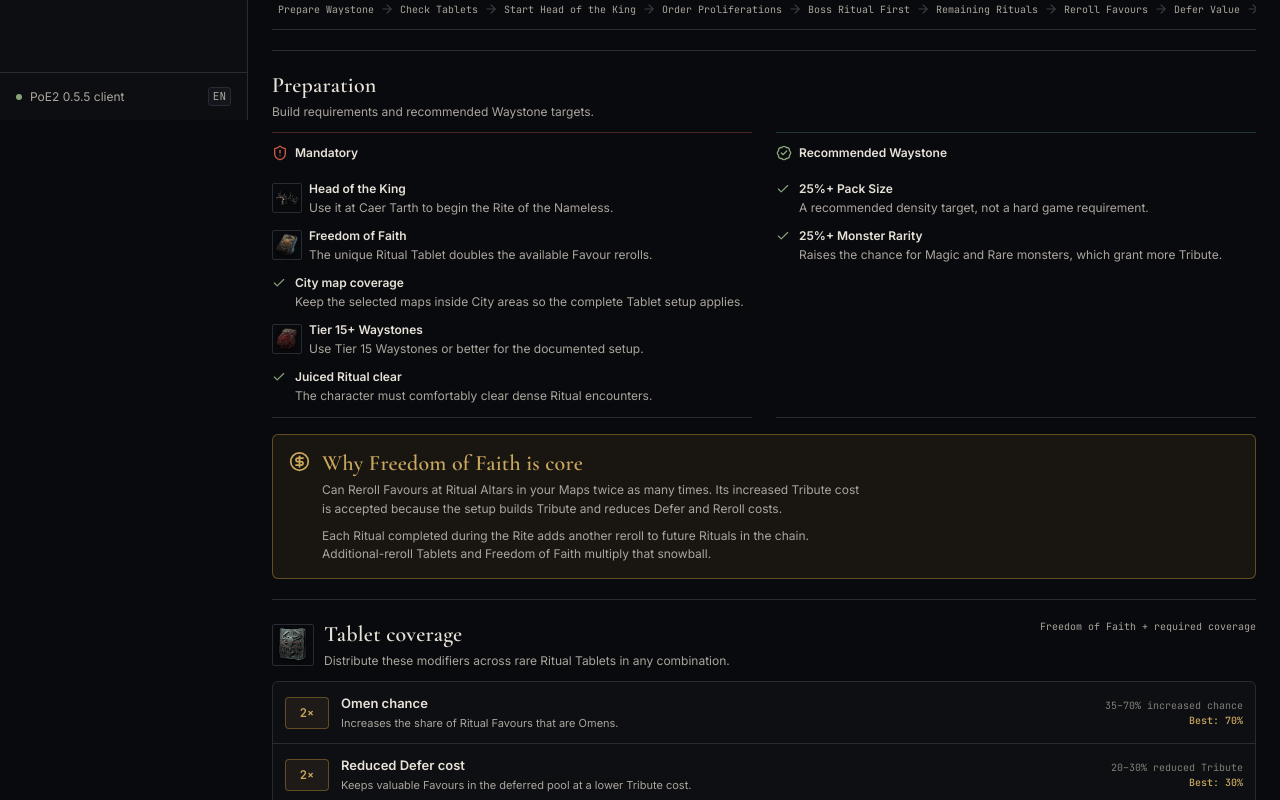
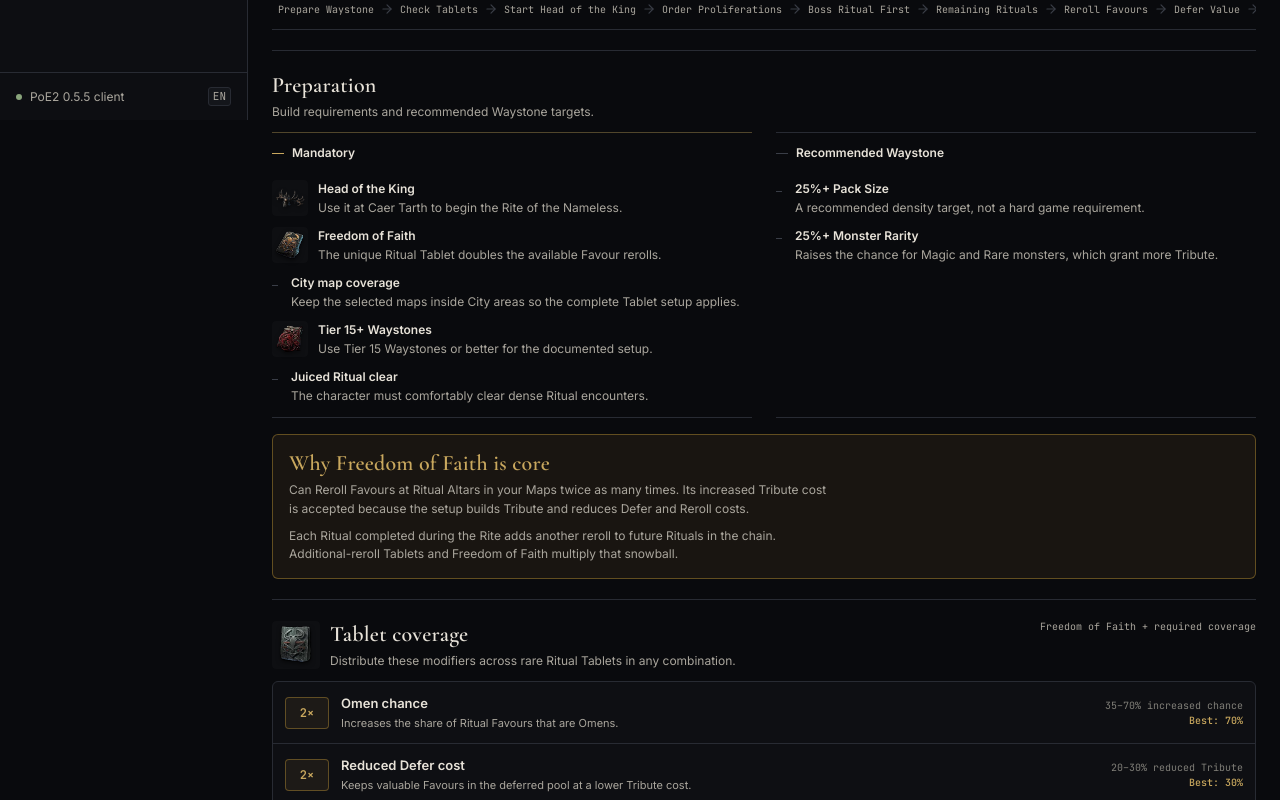
Before and after one commit to SCamposs/regexile, a Next.js app: page /farms/ritual in a window 1280 px wide. Shown: the part 680-1480 px from the top of the page. Built offline with nearby package versions, Linux system fonts and the light colour scheme.

Commit message:
style: refine farm icon semantics

```diff
--- a/app/globals.css
+++ b/app/globals.css
@@ -930,22 +930,23 @@
   display: grid;
   place-items: center;
   flex: none;
-  width: 2.625rem;
-  height: 2.625rem;
-  padding: 0.125rem;
-  border: 1px solid var(--border-default);
-  border-radius: 0.125rem;
-  background: #090a0d;
+  width: 3rem;
+  height: 3rem;
+  padding: 0.25rem;
+  border: 0;
+  border-radius: var(--radius);
+  background: rgba(255, 255, 255, 0.025);
 }
 
 .game-artwork[data-size="hero"] {
-  width: 5rem;
-  height: 5rem;
+  width: 5.5rem;
+  height: 5.5rem;
 }
 
 .game-artwork[data-size="item"] {
-  width: 1.875rem;
-  height: 1.875rem;
+  width: 2.25rem;
+  height: 2.25rem;
+  padding: 0.1875rem;
 }
 
 .game-artwork img {
@@ -1099,18 +1100,29 @@
 }
 
 .farm-panel-required {
-  border-top-color: rgba(201, 91, 75, 0.34);
+  border-top-color: rgba(201, 168, 94, 0.38);
 }
 
 .farm-panel-recommended {
-  border-top-color: rgba(94, 173, 134, 0.3);
+  border-top-color: var(--border-default);
 }
 
 .farm-panel-title {
   display: flex;
   align-items: center;
-  gap: 0.4375rem;
+  gap: 0.5rem;
   padding-bottom: 0.375rem;
+}
+
+.farm-panel-title::before {
+  width: 0.75rem;
+  height: 1px;
+  background: var(--border-strong);
+  content: "";
+}
+
+.farm-panel-required .farm-panel-title::before {
+  background: var(--gold-bright);
 }
 
 .farm-panel-title h3,
@@ -1124,14 +1136,6 @@
   line-height: 1.4;
 }
 
-.farm-panel-required .farm-panel-title svg {
-  color: var(--danger);
-}
-
-.farm-panel-recommended .farm-panel-title svg {
-  color: var(--success);
-}
-
 .farm-checklist {
   display: grid;
   gap: 0.625rem;
@@ -1142,7 +1146,7 @@
 
 .farm-checklist li {
   display: grid;
-  grid-template-columns: 1rem minmax(0, 1fr);
+  grid-template-columns: 0.75rem minmax(0, 1fr);
   align-items: start;
   gap: 0.4375rem;
   color: var(--text-secondary);
@@ -1151,13 +1155,16 @@
 }
 
 .farm-checklist li[data-has-art="true"] {
-  grid-template-columns: 1.875rem minmax(0, 1fr);
-  align-items: center;
-}
-
-.farm-checklist svg {
-  margin-top: 0.125rem;
-  color: var(--success);
+  grid-template-columns: 2.25rem minmax(0, 1fr);
+  align-items: center;
+  gap: 0.625rem;
+}
+
+.checklist-marker {
+  width: 0.375rem;
+  height: 1px;
+  margin-top: 0.6875rem;
+  background: var(--border-strong);
 }
 
 .farm-checklist strong {
@@ -1168,9 +1175,7 @@
 }
 
 .farm-callout {
-  display: grid;
-  grid-template-columns: auto minmax(0, 1fr);
-  gap: 0.75rem;
+  display: block;
   margin-top: 1rem;
   padding: 0.875rem 1rem;
   border: 1px solid var(--border-default);
@@ -1178,8 +1183,10 @@
   background: var(--surface-primary);
 }
 
-.farm-callout > svg {
-  margin-top: 0.125rem;
+.farm-callout[data-has-marker="true"] {
+  display: grid;
+  grid-template-columns: 1rem minmax(0, 1fr);
+  gap: 0.625rem;
 }
 
 .farm-callout-gold {
@@ -1187,7 +1194,6 @@
   background: var(--gold-tint);
 }
 
-.farm-callout-gold > svg,
 .farm-callout-gold h2,
 .farm-callout-gold strong {
   color: var(--gold-bright);
@@ -1198,13 +1204,17 @@
   background: var(--danger-tint);
 }
 
-.farm-callout-danger > svg,
 .farm-callout-danger h2 {
   color: #e27b6d;
 }
 
-.farm-callout-neutral > svg {
-  color: var(--gold-bright);
+.warning-mark {
+  color: currentColor;
+  font-family: var(--font-jetbrains-mono), monospace;
+  font-size: 0.875rem;
+  font-weight: 700;
+  line-height: 1.35;
+  text-align: center;
 }
 
 .farm-callout p + p {
@@ -1683,9 +1693,8 @@
   line-height: 1.5;
 }
 
-.tree-warning svg {
+.tree-warning .warning-mark {
   flex: none;
-  margin-top: 0.0625rem;
 }
 
 .farm-tree {
@@ -1706,19 +1715,16 @@
   border-top: 1px solid var(--border-default);
 }
 
-.tree-node-check {
-  display: grid;
-  place-items: center;
-  width: 1.5rem;
-  height: 1.5rem;
-  border: 1px solid rgba(177, 139, 71, 0.48);
+.tree-node-marker {
+  width: 0.375rem;
+  height: 0.375rem;
+  margin: 0.5rem auto 0;
   border-radius: 50%;
-  color: var(--accent-bright);
-}
-
-.farm-tree-node[data-priority="required"] .tree-node-check {
-  border-color: rgba(201, 91, 75, 0.5);
-  color: #e27b6d;
+  background: var(--text-muted);
+}
+
+.farm-tree-node[data-priority="required"] .tree-node-marker {
+  background: var(--gold-bright);
 }
 
 .tree-node-title {
@@ -1743,7 +1749,7 @@
 }
 
 .farm-tree-node[data-priority="required"] .tree-node-title span {
-  color: #e27b6d;
+  color: var(--gold-bright);
 }
 
 .farm-tree-node p {
--- a/src/components/farm-workspace.tsx
+++ b/src/components/farm-workspace.tsx
@@ -3,16 +3,11 @@
 import { useEffect, useMemo, useRef, useState } from "react";
 import Image from "next/image";
 import {
-  AlertTriangle,
   ArrowRight,
   ArrowUpRight,
-  BadgeCheck,
-  Check,
-  CircleDollarSign,
   Info,
   ListChecks,
   Route,
-  ShieldAlert,
   Tags,
 } from "lucide-react";
 
@@ -107,11 +102,10 @@
           {section.columns.map((column) => (
             <div className={`farm-panel farm-panel-${column.tone}`} key={column.title}>
               <div className="farm-panel-title">
-                {column.tone === "required" ? <ShieldAlert size={16} aria-hidden="true" /> : <BadgeCheck size={16} aria-hidden="true" />}
                 <h3>{column.title}</h3>
               </div>
               <ul className="farm-checklist">
-                {column.items.map((item) => <li data-has-art={item.asset ? "true" : undefined} key={item.id}>{item.asset ? <GameArtwork asset={item.asset} size="item" /> : <Check size={14} aria-hidden="true" />}<span><strong>{item.label}</strong>{item.detail}</span></li>)}
+                {column.items.map((item) => <li data-has-art={item.asset ? "true" : undefined} key={item.id}>{item.asset ? <GameArtwork asset={item.asset} size="item" /> : <span className="checklist-marker" aria-hidden="true" />}<span><strong>{item.label}</strong>{item.detail}</span></li>)}
               </ul>
             </div>
           ))}
@@ -121,10 +115,9 @@
   }
 
   if (section.type === "callout") {
-    const Icon = section.tone === "danger" ? AlertTriangle : section.tone === "gold" ? CircleDollarSign : Info;
     return (
-      <section className={`farm-callout farm-callout-${section.tone}`} aria-labelledby={sectionId}>
-        <Icon size={21} aria-hidden="true" />
+      <section className={`farm-callout farm-callout-${section.tone}`} data-has-marker={section.tone === "danger" || undefined} aria-labelledby={sectionId}>
+        {section.tone === "danger" ? <span className="warning-mark" aria-hidden="true">!</span> : null}
         <div>
           {section.eyebrow ? <span className="instruction-label">{section.eyebrow}</span> : null}
           <h2 id={sectionId}>{section.title}</h2>
@@ -193,11 +186,11 @@
     return (
       <section className="farm-section" aria-labelledby={sectionId}>
         <SectionHeading id={sectionId} title={section.title} description={section.description} asset={section.asset} />
-        <div className="tree-warning"><AlertTriangle size={16} aria-hidden="true" /><span>{section.warning}</span></div>
+        <div className="tree-warning"><span className="warning-mark" aria-hidden="true">!</span><span>{section.warning}</span></div>
         <div className="farm-tree" data-tree-id={section.treeId}>
           {section.nodes.map((node) => (
             <article className="farm-tree-node" data-priority={node.priority} key={node.id}>
-              <span className="tree-node-check"><Check size={13} aria-hidden="true" /></span>
+              <span className="tree-node-marker" aria-hidden="true" />
               <div><div className="tree-node-title"><h3>{node.name}</h3><span>{node.priority}</span></div><p>{node.note}</p><code>{node.id}</code></div>
             </article>
           ))}
--- a/src/components/regex-entry.tsx
+++ b/src/components/regex-entry.tsx
@@ -1,4 +1,4 @@
-import { BadgeCheck, CircleAlert, FlaskConical, Info, ShieldAlert } from "lucide-react";
+import { BadgeCheck, CircleAlert, FlaskConical, Info } from "lucide-react";
 
 import { CopyButton } from "@/src/components/copy-button";
 import type { RegexEntry as RegexEntryType } from "@/src/content/regex";
@@ -64,7 +64,7 @@
           {entry.variant === "high-value" ? (
             <span className="entry-badge entry-badge-gold">High value</span>
           ) : entry.variant === "warning" ? (
-            <span className="entry-badge entry-badge-danger"><ShieldAlert size={12} aria-hidden="true" /> Warning</span>
+            <span className="entry-badge entry-badge-danger"><span aria-hidden="true">!</span> Warning</span>
           ) : null}
           <span className="entry-category">{entry.category}</span>
         </div>
--- a/src/content/farms.ts
+++ b/src/content/farms.ts
@@ -245,7 +245,7 @@
       },
       {
         type: "callout",
-        tone: "danger",
+        tone: "gold",
         eyebrow: "Required run rule",
         title: "Boss Ritual first",
         paragraphs: ["Rush the map boss, kill it and complete the boss-room Ritual before any other altar. If a Summoning Circle Ritual is present, do it next. Then complete the remaining Rituals."],
```
